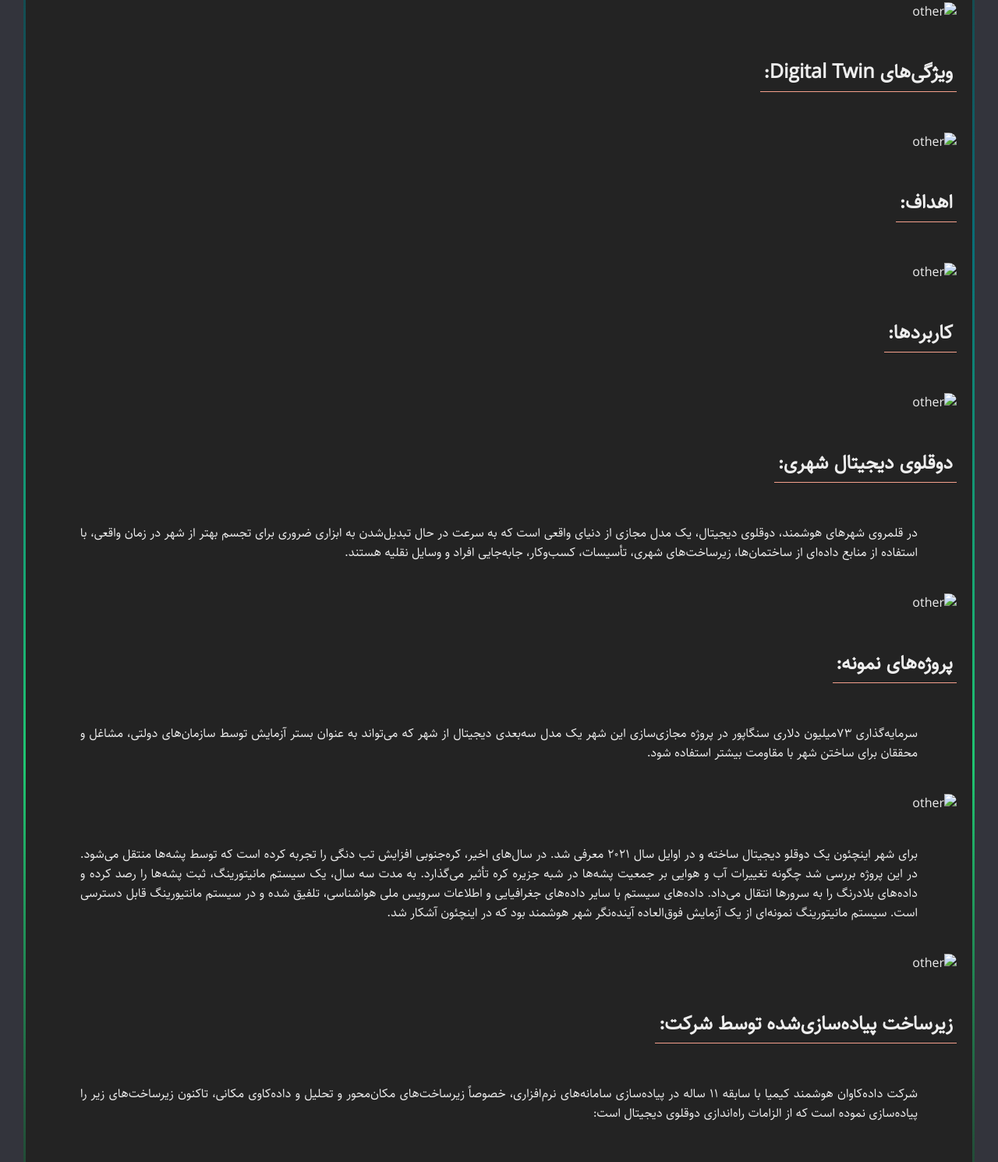
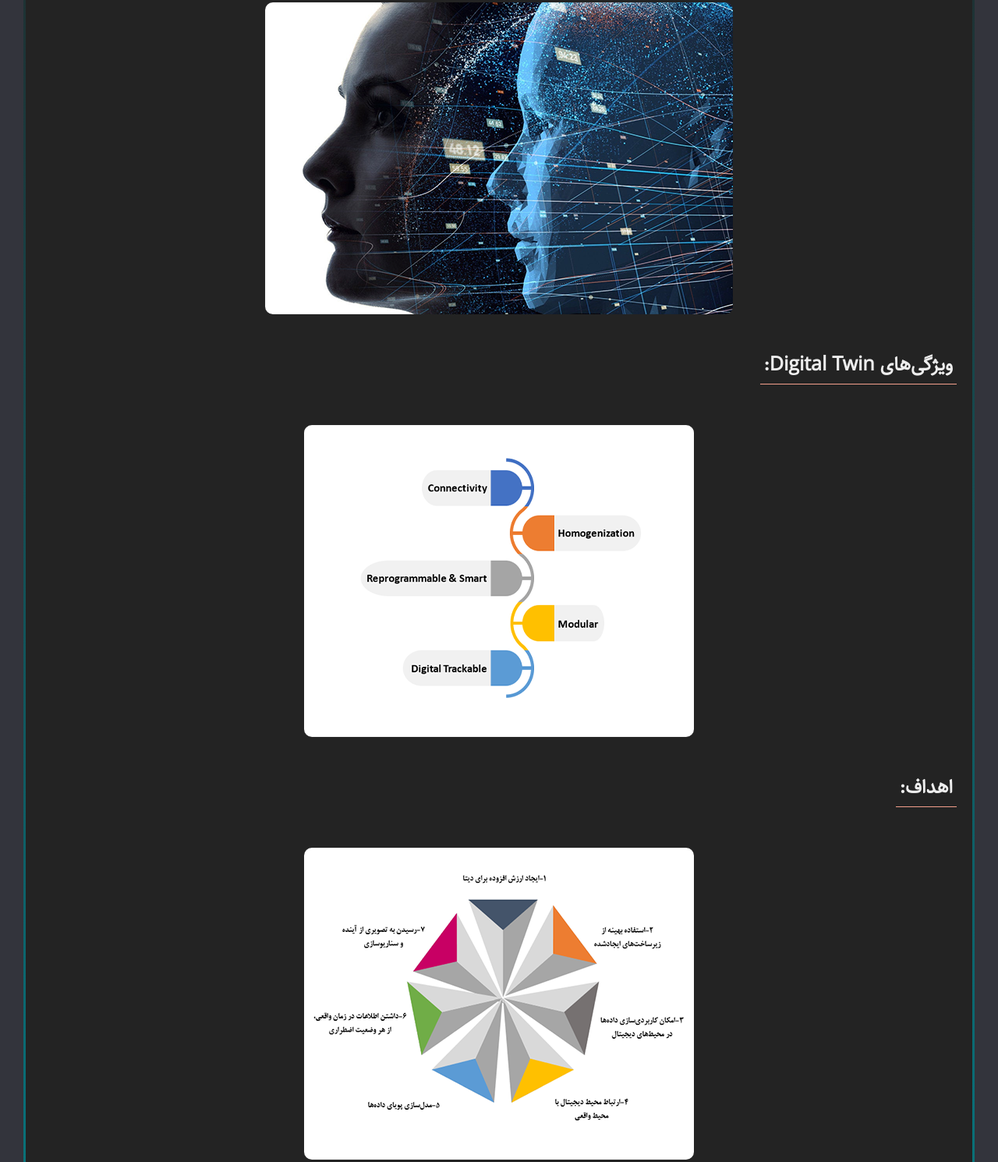
Before and after one commit to aminfallahzadeh/dahak-co, a website: page pages/twin.html in a window 1280 px wide. Shown: the part 595-2085 px from the top of the page at 78% size. Drawn offline with nearby package versions, Linux system fonts and the light colour scheme; files whose address does not match are found by name.

Commit message:
fixing more images again

```diff
--- a/pages/twin.html
+++ b/pages/twin.html
@@ -496,27 +496,28 @@
                         اتفاقاتی که در دنیای واقعی می‌افتد را می‌دهد.
                     </li>
                 </ul>
-                <img src="../img/gis.webp" alt="other" class="other__img u-margin-top-medium">
+                <img src="../img/twin_1.png" alt="other" class="other__img u-margin-top-medium">
                 <h1 class="other__heading u-margin-top-medium">ویژگی‌های Digital Twin:</h1>
-                <img src="../img/gis.webp" alt="other" class="other__img u-margin-top-medium">
+                <img src="../img/twin_2.png" alt="other" class="other__img u-margin-top-medium">
                 <h1 class="other__heading u-margin-top-medium">اهداف:</h1>
-                <img src="../img/gis.webp" alt="other" class="other__img u-margin-top-medium">
+                <img src="../img/twin_3.png" alt="other" class="other__img u-margin-top-medium">
                 <h1 class="other__heading u-margin-top-medium">کاربردها:</h1>
-                <img src="../img/gis.webp" alt="other" class="other__img u-margin-top-medium">
+                <img src="../img/twin_4.png" alt="other" class="other__img u-margin-top-medium">
+                <img src="../img/twin_5.png" alt="other" class="other__img u-margin-top-medium">
                 <h1 class="other__heading u-margin-top-medium">دو‌قلوی دیجیتال شهری:</h1>
                 <p class="other__paragraph u-margin-top-medium">
                     در قلمروی شهرهای هوشمند، دو‌قلوی دیجیتال، یک مدل مجازی از دنیای واقعی است که به سرعت در حال
                     تبدیل‌شدن به ابزاری ضروری برای تجسم بهتر از شهر در زمان واقعی، با استفاده از منابع داده‌ای از
                     ساختمان‌ها، زیرساخت‌های شهری، تأسیسات، کسب‌و‌کار، جابه‌جایی افراد و وسایل نقلیه هستند.
                 </p>
-                <img src="../img/gis.webp" alt="other" class="other__img u-margin-top-medium">
+                <img src="../img/twin_6.png" alt="other" class="other__img u-margin-top-medium">
                 <h1 class="other__heading u-margin-top-medium">پروژه‌های نمونه:</h1>
                 <p class="other__paragraph u-margin-top-medium">
                     سرمایه‌گذاری ۷۳‌میلیون دلاری سنگاپور در پروژه مجازی‌سازی این شهر یک مدل سه‌بعدی دیجیتال از شهر که
                     می‌تواند به عنوان بستر آزمایش توسط سازمان‌های دولتی، مشاغل و محققان برای ساختن شهر با مقاومت بیشتر
                     استفاده شود.
                 </p>
-                <img src="../img/gis.webp" alt="other" class="other__img u-margin-top-medium">
+                <img src="../img/twin_7.png" alt="other" class="other__img u-margin-top-medium">
                 <p class="other__paragraph u-margin-top-medium">
                     برای شهر اینچئون یک دوقلو دیجیتال ساخته و در اوایل سال ۲۰۲۱ معرفی شد. در سال‌های اخیر، کره‌جنوبی
                     افزایش تب دنگی را تجربه کرده است که توسط پشه‌ها منتقل می‌شود. در این پروژه بررسی شد چگونه تغییرات آب
@@ -525,13 +526,14 @@
                     جغرافیایی و اطلاعات سرویس ملی هواشناسی، تلفیق شده و در سیستم مانتیورینگ قابل دسترسی است. سیستم
                     مانیتورینگ نمونه‌ای از یک آزمایش فوق‌العاده آینده‌نگر شهر هوشمند بود که در اینچئون آشکار شد.
                 </p>
-                <img src="../img/gis.webp" alt="other" class="other__img u-margin-top-medium">
+                <img src="../img/twin_8.png" alt="other" class="other__img u-margin-top-medium">
                 <h1 class="other__heading u-margin-top-medium">زیرساخت پیاده‌سازی‌شده توسط شرکت:</h1>
                 <p class="other__paragraph u-margin-top-medium">
                     شرکت داده‌کاوان هوشمند کیمیا با سابقه ۱۱ ساله در پیاده‌سازی سامانه‌های نرم‌افزاری، خصوصاً
                     زیرساخت‌های مکان‌محور و تحلیل و داده‌کاوی مکانی، تاکنون زیرساخت‌های زیر را پیاده‌سازی نموده است که
                     از الزامات راه‌اندازی دوقلوی دیجیتال است:
                 </p>
+                <img src="../img/twin_9.png" alt="other" class="other__img u-margin-top-medium">
                 <h1 class="other__heading u-margin-top-medium">سامانه تویین (زیرسیستم حمل‌ونقل عمومی):</h1>
                 <p class="other__paragraph u-margin-top-medium">
                     این سامانه، یک همانند واقعی به‌صورت نقشه سه‌بُعدی بلادرنگ از حمل‌ونقل عمومی است. قطارهای مترو و
```
Also changed, not shown: pages/senama.html (+2 -1 lines), img/senama_1.png (added), img/senama_2.png (added), img/twin_1.png (added), img/twin_2.png (added), img/twin_3.png (added), img/twin_4.png (added), img/twin_5.png (added), img/twin_6.png (added), img/twin_7.png (added), img/twin_8.png (added), img/twin_9.png (added).
